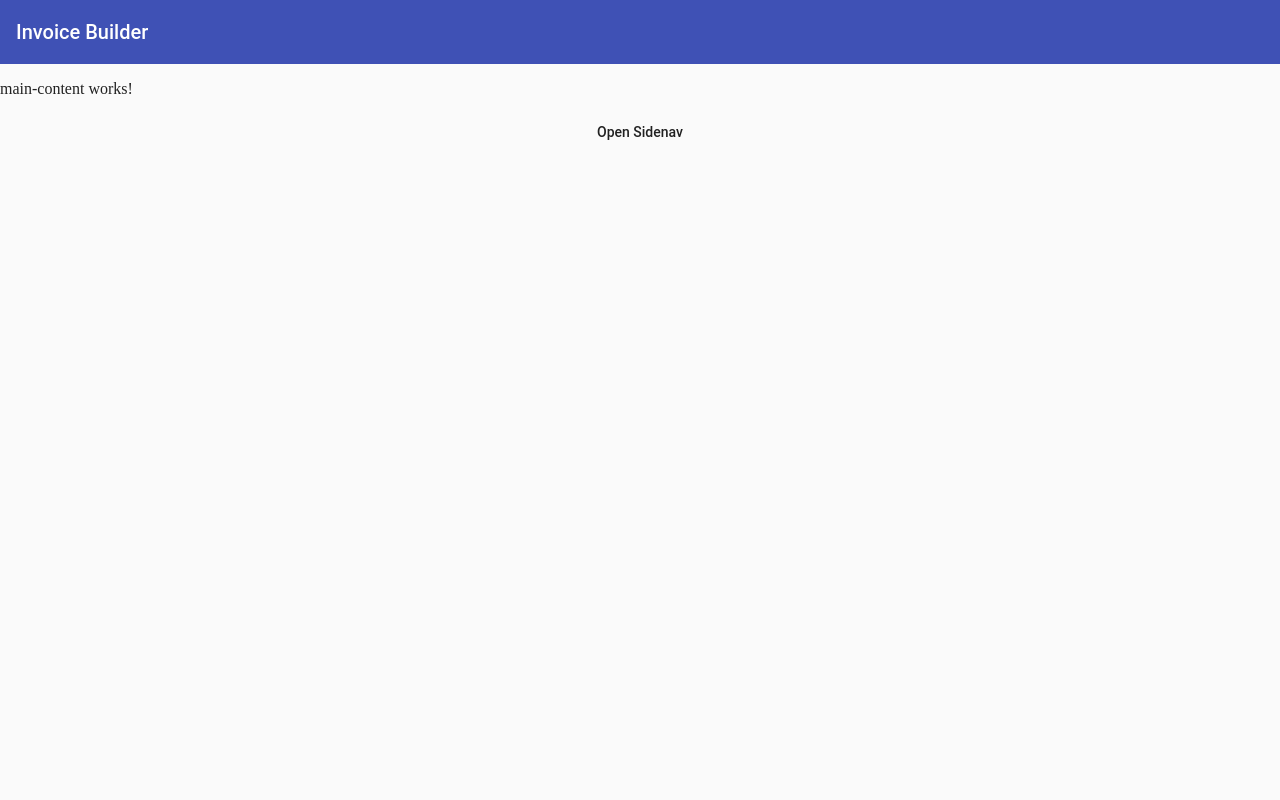
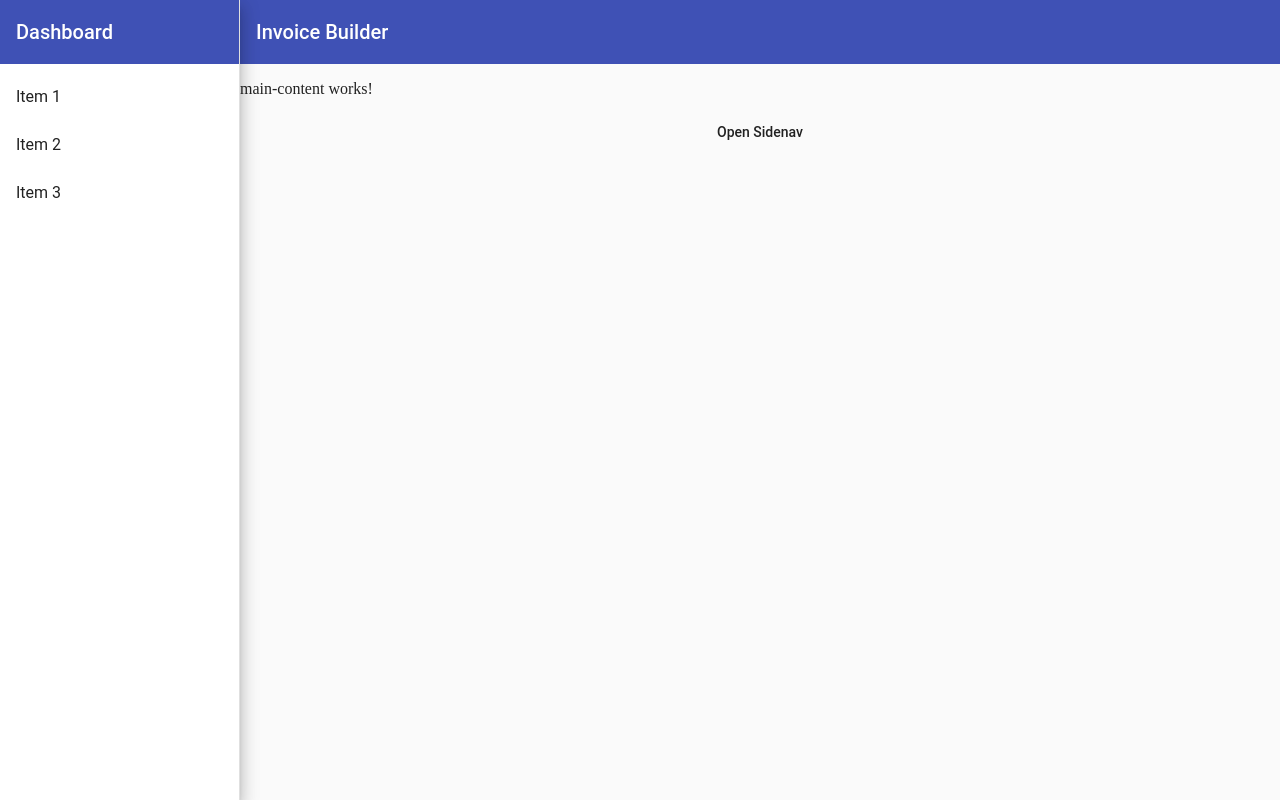
Before and after one commit to amit9031jsr/AngularMaterial, an Angular app: page /invoice-builder in a window 1280 px wide. Built offline with nearby package versions, Linux system fonts and the light colour scheme.

Commit message:
added mode to the sidenav

```diff
--- a/src/app/invoice-builder/components/side-nav/side-nav.component.html
+++ b/src/app/invoice-builder/components/side-nav/side-nav.component.html
@@ -1,5 +1,7 @@
 <mat-sidenav-container class="app-sidenav-container">
-  <mat-sidenav class="app-sidenav"
+  <mat-sidenav class="app-sidenav mat-elevation-z10"
+  opened="true"
+  mode="side"
   #sidenav>
     <mat-toolbar color="primary">Dashboard</mat-toolbar>
     <mat-list>
```
